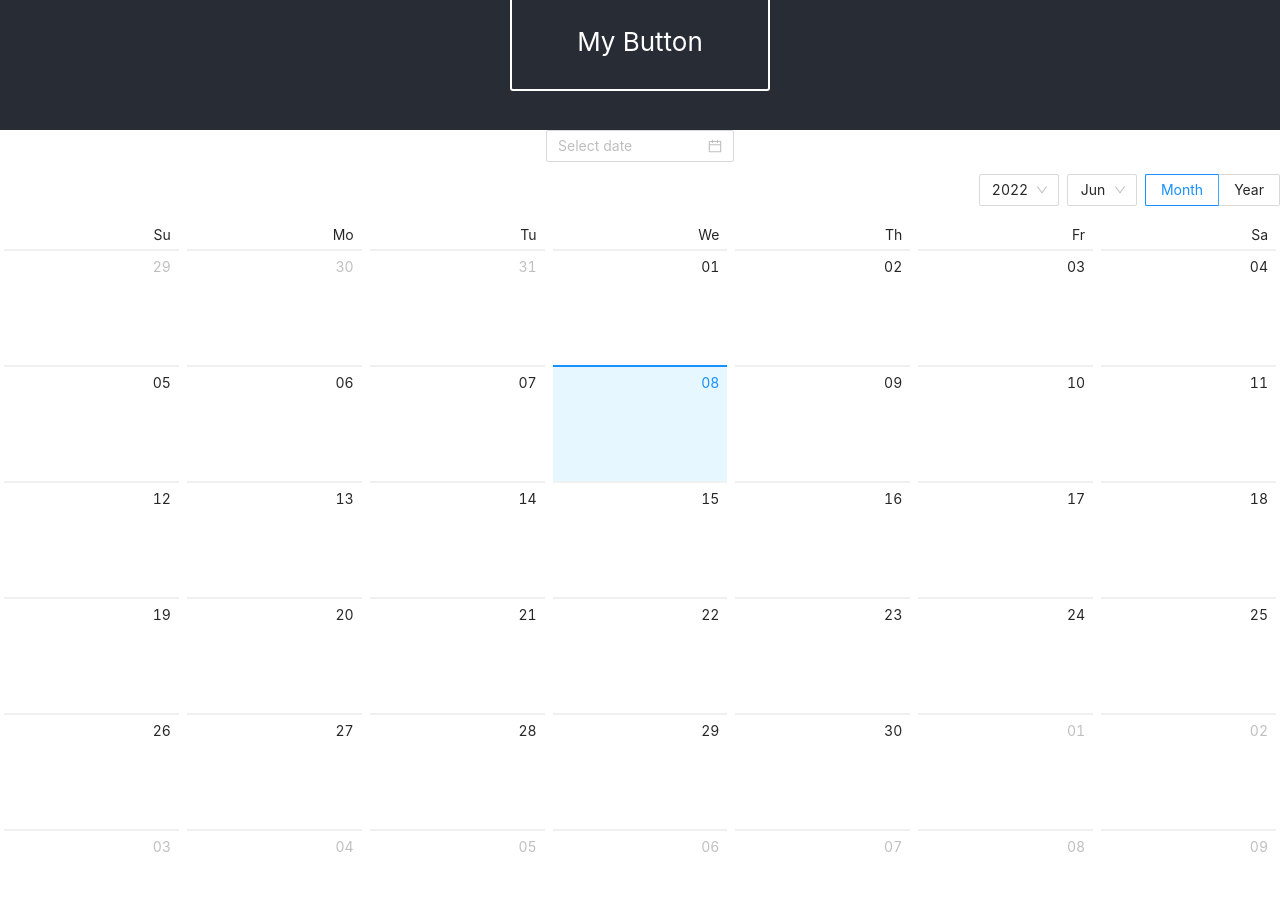
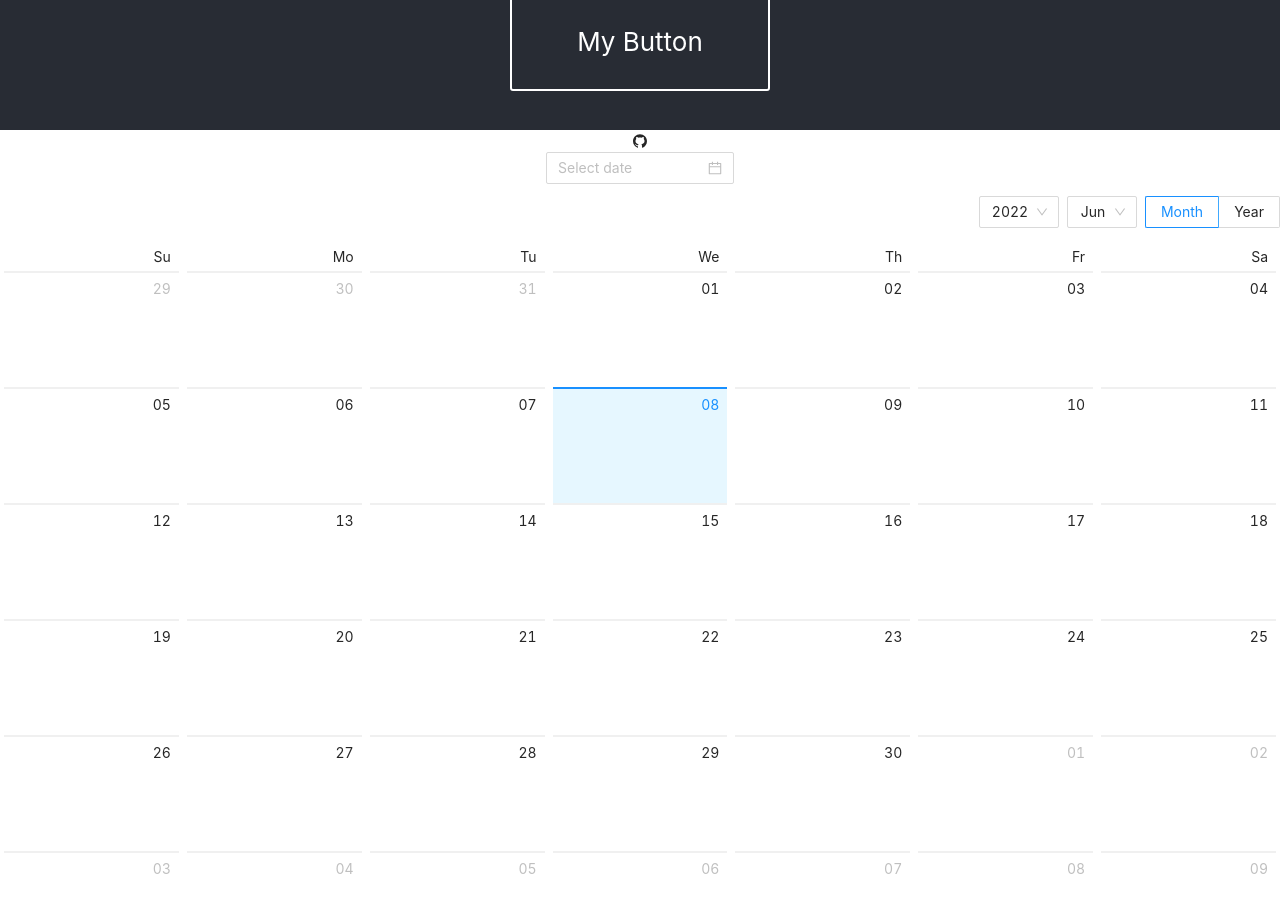
Before and after one commit to productuidev/react-styling, a React app: page / in a window 1280 px wide. Shown: the part 1120-2032 px from the top of the page. Built offline with nearby package versions, Linux system fonts and the light colour scheme.

Commit message:
@ant-design/icons test

```diff
--- a/package.json
+++ b/package.json
@@ -3,6 +3,7 @@
   "version": "0.1.0",
   "private": true,
   "dependencies": {
+    "@ant-design/icons": "^4.7.0",
     "@babel/runtime": "^7.18.3",
     "@pmmmwh/react-refresh-webpack-plugin": "^0.5.3",
     "@svgr/webpack": "^5.5.0",
--- a/src/App.js
+++ b/src/App.js
@@ -7,6 +7,7 @@ import StyledButton from "./components/StyledButton";
 import "antd/dist/antd.css";
 import { Calendar } from 'antd';
 import { DatePicker, Space } from 'antd';
+import { GithubOutlined } from "@ant-design/icons";
 
 console.log(styles);
 // {
@@ -58,10 +59,13 @@ function App() {
         <StyledMyButton>Button</StyledMyButton>
       </header>
       <article>
-      <Space direction="vertical">
-        <DatePicker onChange={onChange} />
-      </Space>
-      <Calendar onPanelChange={onPanelChange} />
+        <div>
+          <GithubOutlined/>
+        </div>
+        <Space direction="vertical">
+          <DatePicker onChange={onChange} />
+        </Space>
+        <Calendar onPanpnelChange={onPanelChange} />
       </article>
     </div>
   );
```
Also changed, not shown: 1 other file (tests, documents, lock files or other folders).
